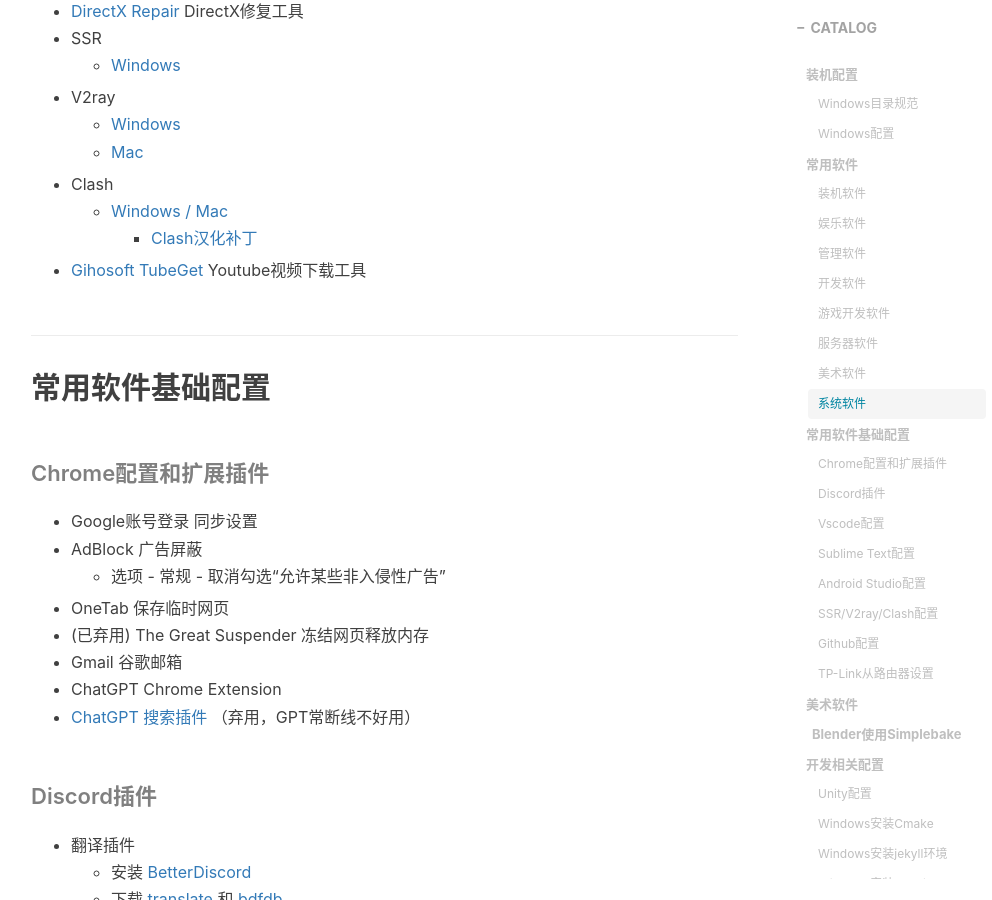
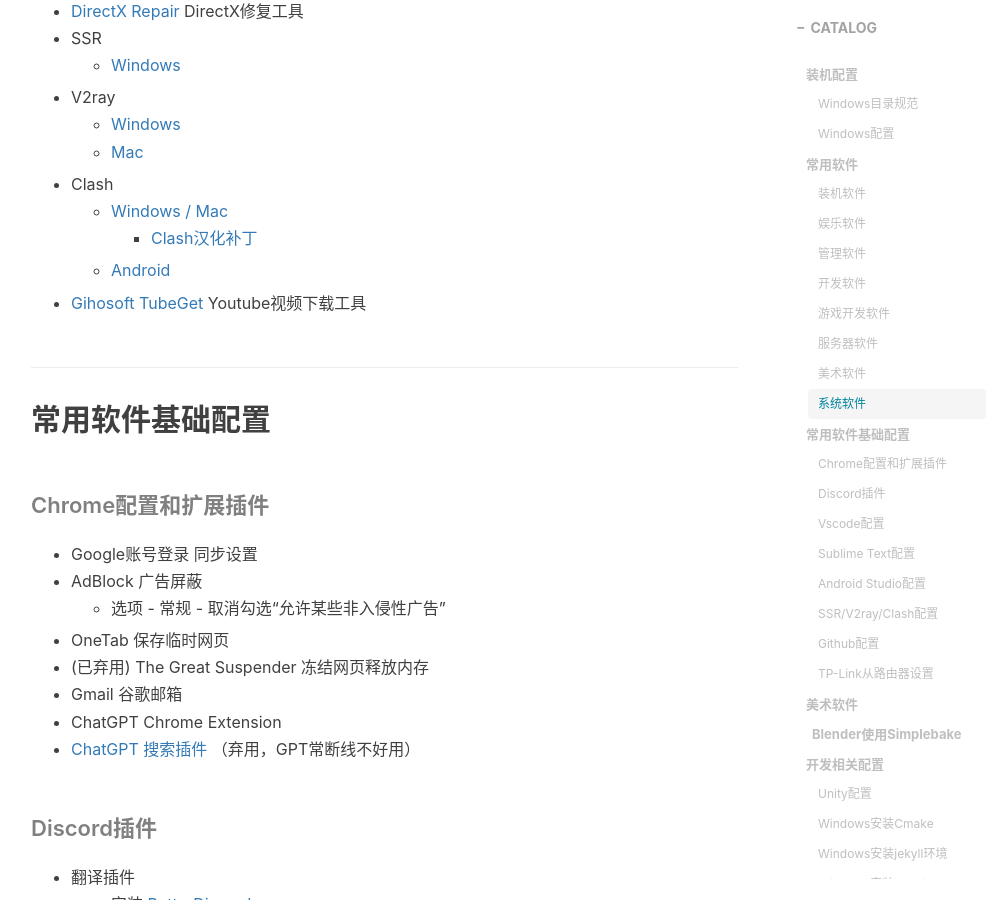
Before and after one commit to gumcstronger/gumcstronger.github.io, a Jekyll site: the page built from _posts/2022/2022-08-24-windows.md, in a window 1280 px wide and 900 px high, scrolled down 3953 px. Shown: the whole window, without its empty margins (234-1226 px from the left). Built offline with Jekyll 4.4.1, drawn with Linux system fonts in a browser that asks for light colours; comment, search, counter and statistics services are not loaded.

Commit message:
Update 2022-08-24-windows.md

```diff
--- a/_posts/2022/2022-08-24-windows.md
+++ b/_posts/2022/2022-08-24-windows.md
@@ -131,6 +131,7 @@
 - Clash
   - [Windows / Mac](https://github.com/Fndroid/clash_for_windows_pkg)
     - [Clash汉化补丁](https://github.com/BoyceLig/Clash_Chinese_Patch)
+  - [Android](https://github.com/Kr328/ClashForAndroid/releases)
 - [Gihosoft TubeGet](https://www.gihosoft.com/free-youtube-downloader.html) Youtube视频下载工具
 
 ## 常用软件基础配置
```
